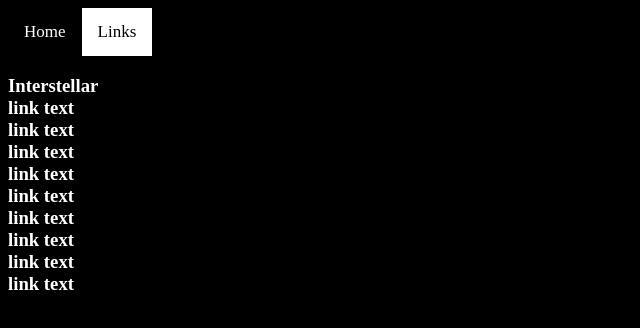
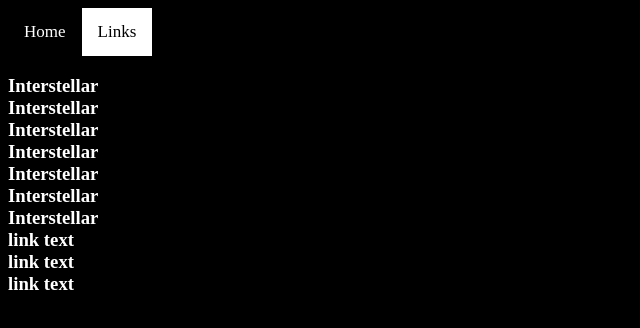
Before and after one commit to HellTekky/Frostbite, a plain HTML site: page links.html in a window 1280 px wide. Shown: the whole page, without its empty margins (0-640 px from the left). Drawn offline with Linux system fonts and the light colour scheme.

Commit message:
added premium links yw

```diff
--- a/links.html
+++ b/links.html
@@ -14,12 +14,12 @@
 
 <h3>
   <a href="https://login.thegalleryofart.org">Interstellar</a><br/>
-  <a href="url">link text</a><br/>
-  <a href="url">link text</a><br/>
-  <a href="url">link text</a><br/>
-  <a href="url">link text</a><br/>
-  <a href="url">link text</a><br/>
-  <a href="url">link text</a><br/>
+  <a href="https://interstellar-4s327b552q-ue.a.run.app/">Interstellar</a><br/>
+  <a href="https://interstellar-q2x5ip3cyq-ue.a.run.app/">Interstellar</a><br/>
+  <a href="https://interstellar-q2x5ip3cyq-uw.a.run.app/">Interstellar</a><br/>
+  <a href="https://interstellar-4s327b552q-uk.a.run.app/">Interstellar</a><br/>
+  <a href="https://interstellar-lfu2wulqlq-vp.a.run.app/">Interstellar</a><br/>
+  <a href="https://mathematics.thegalleryofart.org/">Interstellar</a><br/>
   <a href="url">link text</a><br/>
   <a href="url">link text</a><br/>
   <a href="url">link text</a><br/>
```
